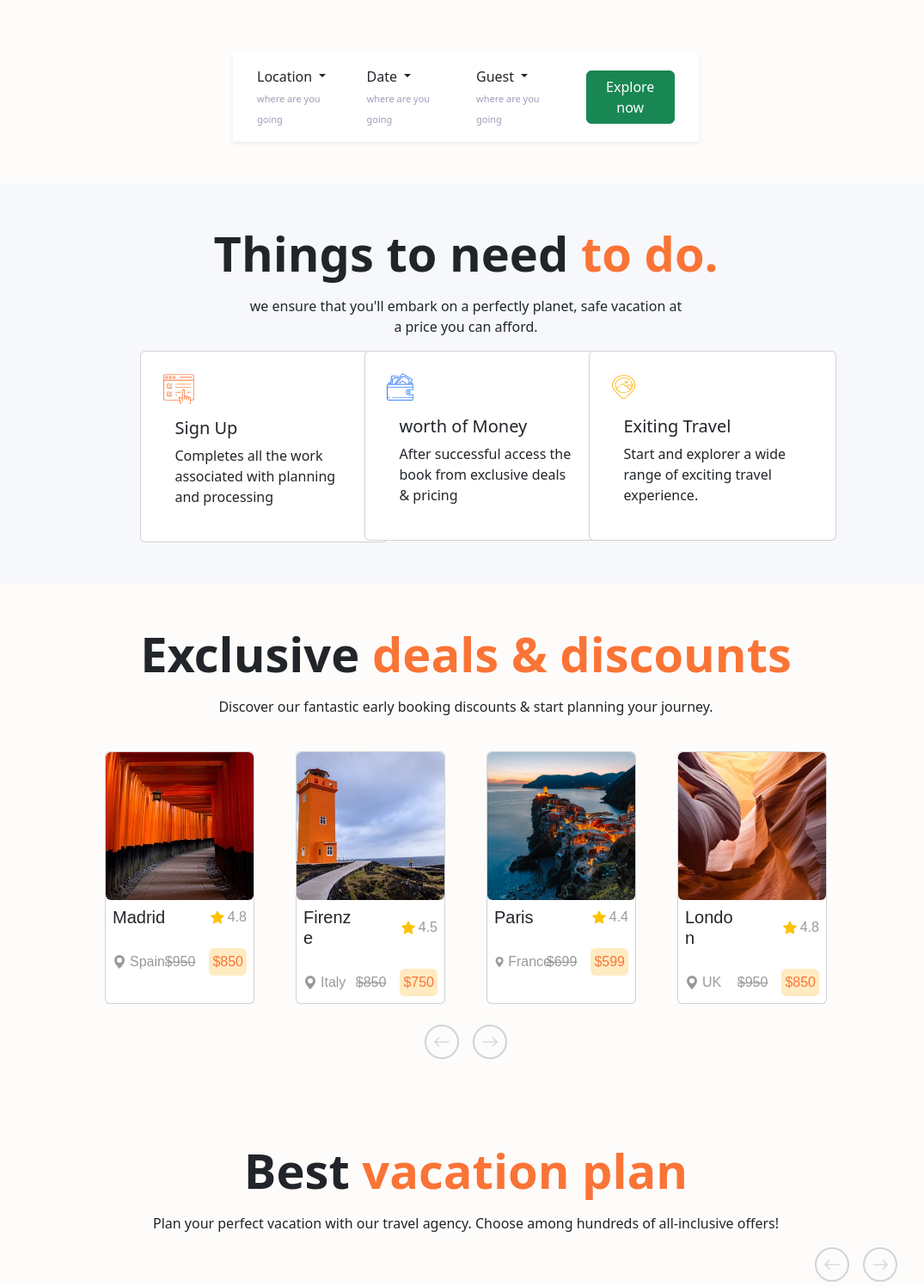
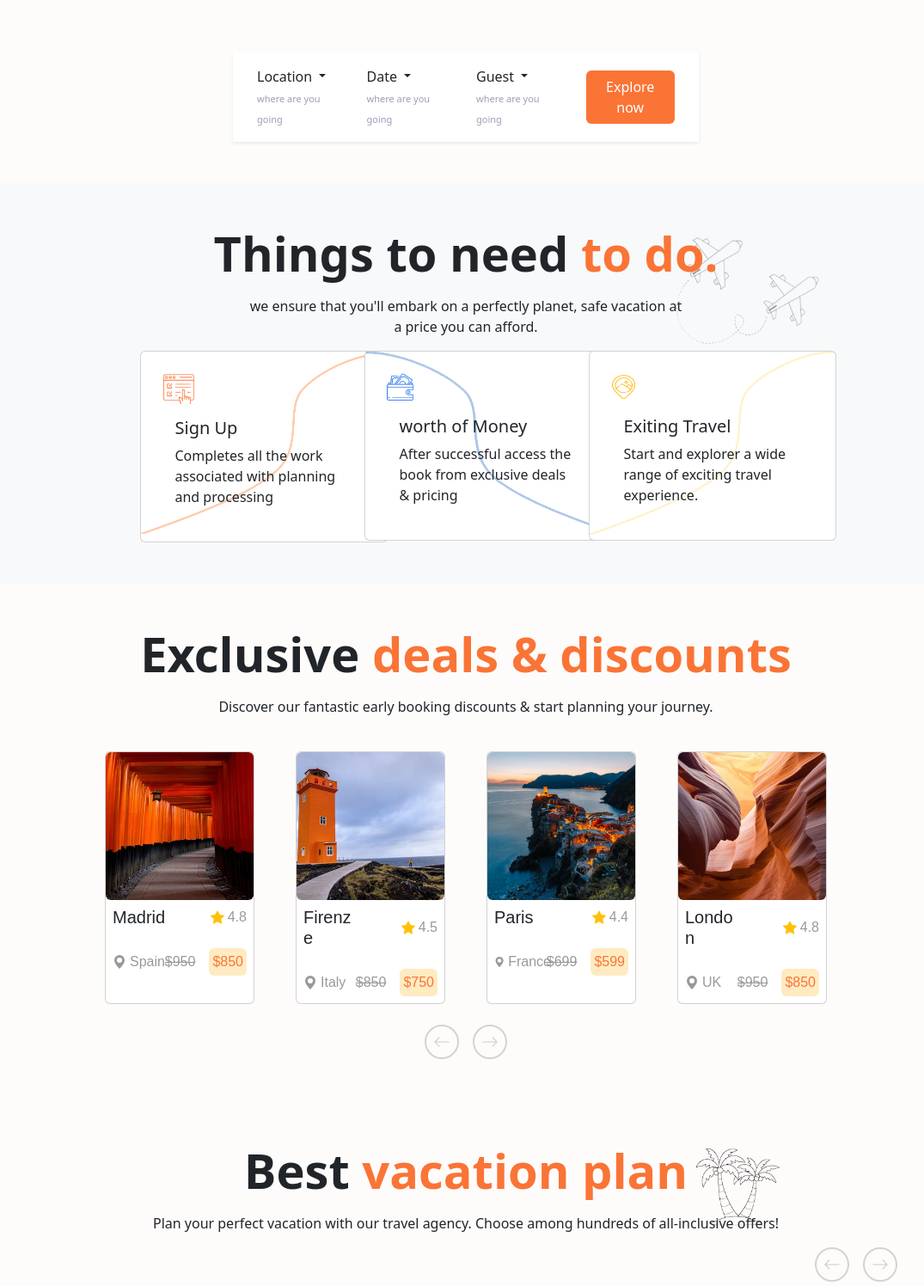
Before and after one commit to Edwin-Marulanda/landing_page, a plain HTML site: page index.html in a window 1280 px wide. Shown: the part 571-2067 px from the top of the page at 86% size, without its empty margins (98-1173 px from the left). Drawn offline with nearby package versions, Linux system fonts and the light colour scheme.

Commit message:
Se agregan imagenes en secciones

```diff
--- a/index.html
+++ b/index.html
@@ -36,7 +36,7 @@
                 </div>
                 <div class="col-3 d-flex justify-content-end align-items-center">
                     <button class="btn btn-outline-success me-2 h-75">Login</button>
-                    <button class="btn btn-success bg-orange h-75">Sing up </button>
+                    <button class="btn bg-orange h-75">Sing up </button>
                 </div>
             </div>
         </section>
@@ -82,14 +82,14 @@
                     <span class="text-sub">where are you going</span>
                 </div>
                 <div class="col-3">
-                    <button class="btn btn-success">Explore now</button>
+                    <button class="btn bg-orange">Explore now</button>
                 </div>
 
             </div>
         </section>
 
-        <section class=" p-5 bg-two-section">
-            <div class="row">
+        <section class=" p-5 bg-light">
+            <div class="row back-todo">
                 <div class="col-12 text-center">
                     <p class="fw-bold display-4">Things to need <span class="orange-text">to do.</span> </p>
 
@@ -103,7 +103,7 @@
             </div>
             <div class="row d-flex d-flex justify-content-center">
                 <div class="col-4 w-25">
-                    <div class="card p-4" style="width: 18rem;">
+                    <div class="card p-4 back-card-sign" style="width: 18rem;">
                         <img src="./images/icon_sing.png" alt="imagen sing" width="40">
                         <div class="card-body">
                             <h5 class="card-title">Sign Up</h5>
@@ -112,7 +112,7 @@
                     </div>
                 </div>
                 <div class="col-4 w-25">
-                    <div class="card p-4" style="width: 18rem;">
+                    <div class="card p-4 back-card-money" style="width: 18rem;">
                         <img src="./images/icon_worth.png" alt="imagen worth" width="32" height="35">
                         <div class="card-body">
                             <h5 class="card-title">worth of Money</h5>
@@ -121,7 +121,7 @@
                     </div>
                 </div>
                 <div class="col-4 w-25">
-                    <div class="card p-4" style="width: 18rem;">
+                    <div class="card p-4 back-card-travel" style="width: 18rem;">
                         <img src="./images/icon_travel.png" alt="imagen travel" width="32" height="35">
                         <div class="card-body">
                             <h5 class="card-title">Exiting Travel</h5>
@@ -269,9 +269,12 @@
             </div>
         </section>
 
-        <section class=" p-5 bg-section align-items-center">
-            <p class="fw-bold display-4 text-center">Best <span class="orange-text">vacation plan</span></p>
-            <p class="text-center with">Plan your perfect vacation with our travel agency. Choose among hundreds of all-inclusive offers!</p>
+        <section class=" p-5 bg-section align-items-center ">
+            <div class="back-best">
+                <p class="fw-bold display-4 text-center">Best <span class="orange-text">vacation plan</span></p>
+                <p class="text-center with">Plan your perfect vacation with our travel agency. Choose among hundreds of all-inclusive offers!</p>
+
+            </div>
             <div class="d-flex justify-content-end">
                 <button type="button" class="btn boton-redondo rounded-circle mx-2 p-0 item" aria-label="Left Align">
                     <svg xmlns="http://www.w3.org/2000/svg" width="100%" height="auto" fill="currentColor" class="bi bi-arrow-left p-2" viewBox="0 0 16 16">
@@ -506,7 +509,7 @@
 
         <section class="bg-light p-5 position-relative">
             <div class="row position-absolute top-0 start-50 translate-middle w-75 rounded-3 ">
-                <div class="card bg-orange ">
+                <div class="card bg-orange back-subs">
                     <div class="card-body ">
                         <div class="col-12 text-center">
                             <p class=" m-5 display-4 fw-bold text-white">Subscribe and get exclusive deals & offer </p>
--- a/style/estilos.css
+++ b/style/estilos.css
@@ -1,13 +1,55 @@
+:root{
+    --primary: #fa7436;
+}
+
+.back-subs{
+    background-image: url('../images/img_back_subs.png');
+    background-size: 100%;
+}
+
+.back-best{
+    background-image: url('../images/img_back_best.png');
+    background-repeat: no-repeat;
+    background-position: 85%;
+    background-size: contain;
+}
+.back-card-sign{
+    background-image: url('../images/back_card_sing.png');
+    background-size: contain;
+    background-repeat: no-repeat;
+
+}
+.back-card-money{
+    background-image: url('../images/back_card_money.png');
+    background-size: contain;
+    background-repeat: no-repeat;
+
+}
+.back-card-travel{
+    background-image: url('../images/back_card_travel.png');
+    background-size: contain;
+    background-repeat: no-repeat;
+
+}
+
+.back-todo{
+    background-image: url('../images/back_todo.png');
+    background-size: contain;
+    background-repeat: no-repeat;
+    background-position: 87%;
+
+}
 .orange-text {
-    color: #fa7436;
+    color: var(--primary);
+}
+
+.bg-orange {
+    background-color: var(--primary) !important;
+    color: white;
 }
 
 .bg-section {
     background-color: #fefcfb;
-}
-
-.bg-two-section {
-    background-color: #f7f8fc;
 }
 
 .text-sub {
@@ -43,7 +85,7 @@
 }
 
 .boton-imagen {
-    background-color: #FA7436;
+    background-color: var(--primary);
     border: 0px;
     color: white;
     width: 60%;
@@ -79,7 +121,7 @@
 
 .boton-redondo:hover {
     border: 0px solid lightgray;
-    background-color: #FA7436;
+    background-color: var(--primary);
     transition: 0.5s ease-in-out;
 }
 
@@ -91,18 +133,16 @@
     width: 12px;
     height: 12px;
     border-radius: 100%;
-    background-color: #fa7436 !important;
+    background-color: var(--primary) !important;
     position: relative;
     bottom: -50px;
 }
 
 #social-icon a:hover {
-    color: #FA7436 !important;
+    color: var(--primary) !important;
 }
 
-.bg-orange {
-    background-color: #fa7436 !important
-}
+
 
 .pt-9 {
     padding-top: 9rem;
```
Also changed, not shown: images/back_card_money.png (added), images/back_card_sing.png (added), images/back_card_travel.png (added), images/back_todo.png (added), images/back_vacation_plan.png (added), images/img_back_best.png (added), images/img_back_subs.png (added).
